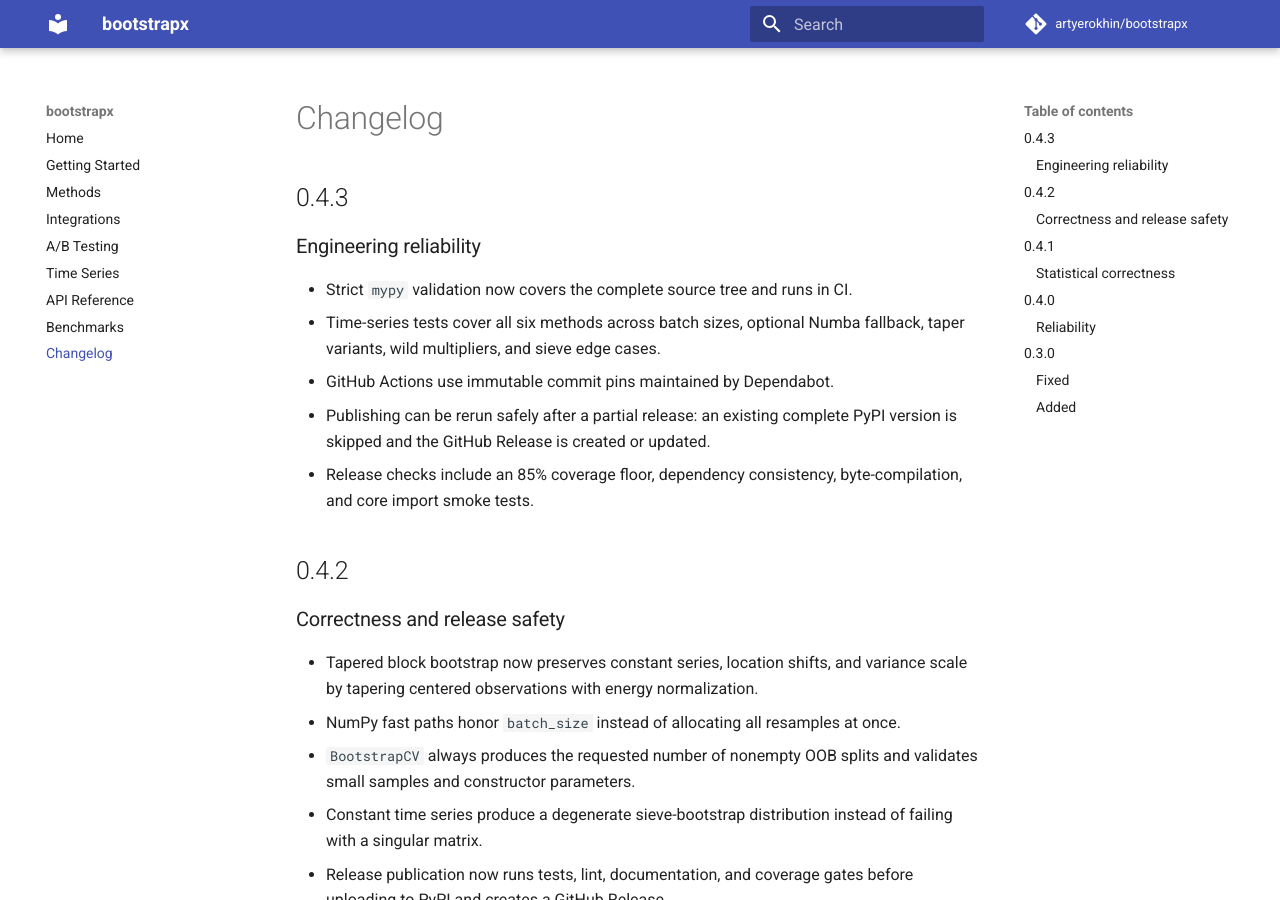
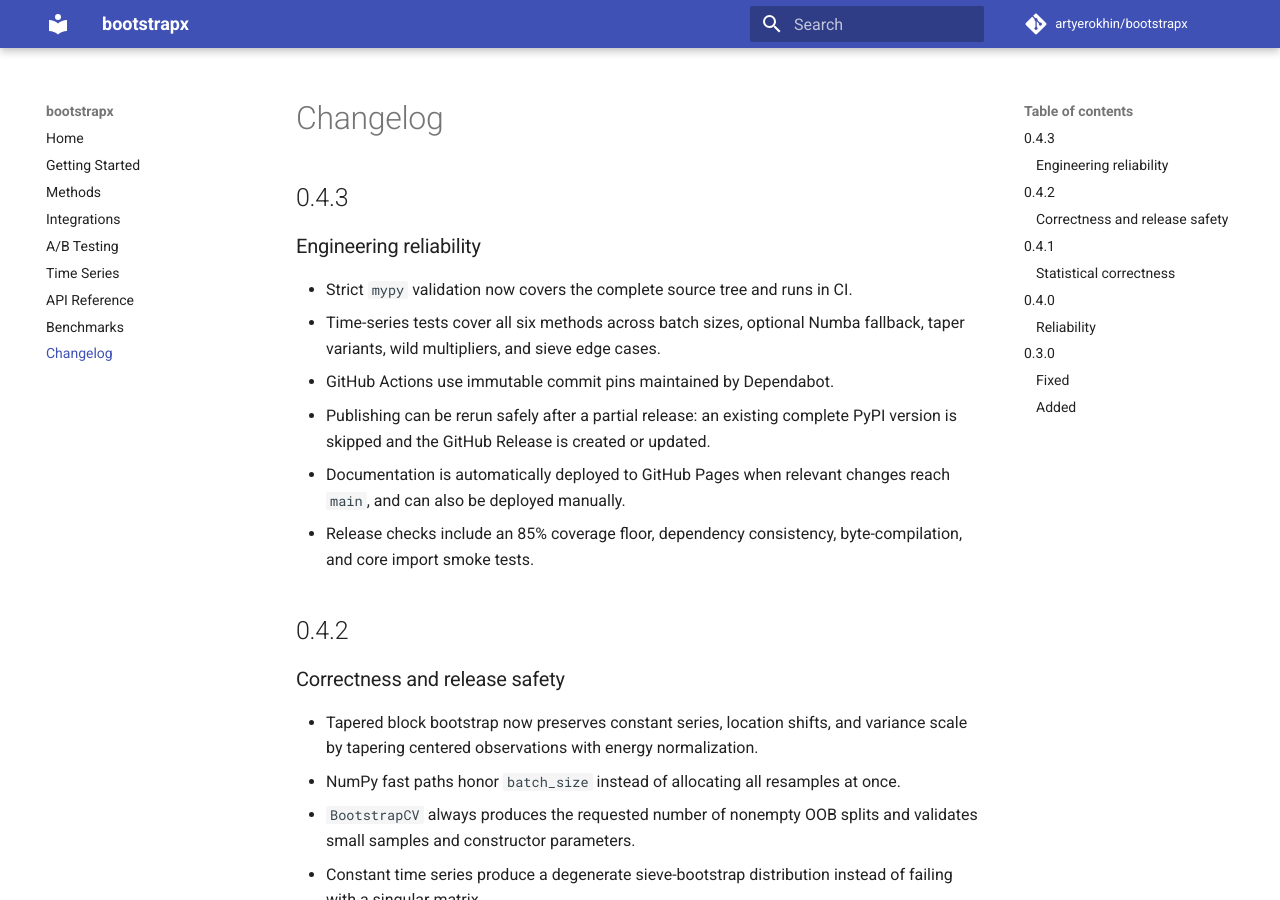
Before and after one commit to artyerokhin/bootstrapx, an MkDocs documentation site: the page built from docs/changelog.md, in a window 1280 px wide and 900 px high. Built offline with MkDocs 1.6.1 and Material for MkDocs 9.7.7, drawn with Linux system fonts in a browser that asks for light colours; comment, search, counter and statistics services are not loaded.

Commit message:
ci: deploy documentation to GitHub Pages

```diff
--- a/docs/changelog.md
+++ b/docs/changelog.md
@@ -10,6 +10,8 @@
 - GitHub Actions use immutable commit pins maintained by Dependabot.
 - Publishing can be rerun safely after a partial release: an existing complete
   PyPI version is skipped and the GitHub Release is created or updated.
+- Documentation is automatically deployed to GitHub Pages when relevant
+  changes reach `main`, and can also be deployed manually.
 - Release checks include an 85% coverage floor, dependency consistency,
   byte-compilation, and core import smoke tests.
 
```
Also changed, not shown: CHANGELOG.md (+2 -0 lines), 1 other file.
